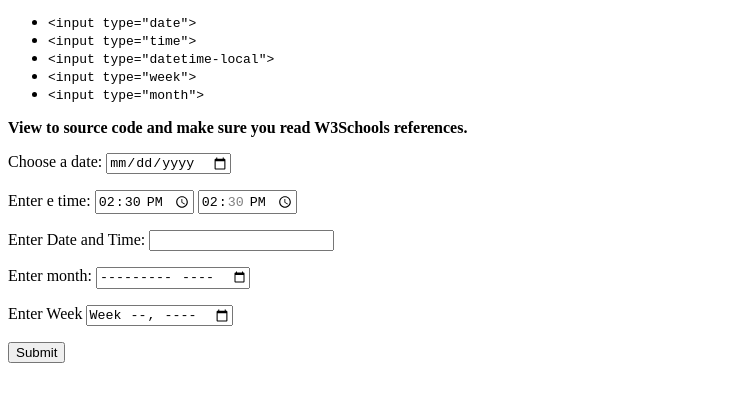
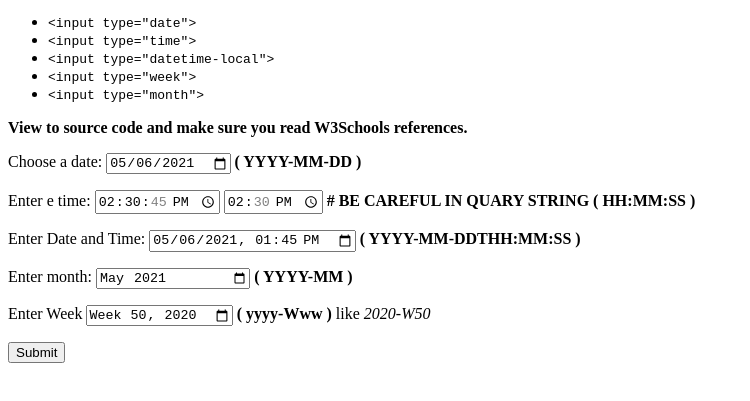
Before and after one commit to shafiswapnil/HTML5-Web-Forms, a plain HTML site: page 01-Exploring-New-Input-types/datetime.html in a window 1280 px wide. Shown: the part 101-502 px from the top of the page, without its empty margins (0-750 px from the left). Drawn offline with Linux system fonts and the light colour scheme.

Commit message:
datetime input type in huge 😓

```diff
--- a/01-Exploring-New-Input-types/datetime.html
+++ b/01-Exploring-New-Input-types/datetime.html
@@ -20,24 +20,30 @@
 	<form action="#">
 		<p>
 			<label for="date">Choose a date:</label>
-			<input type="date" name="date" id="date">
+			<input type="date" name="date" id="date" value="2021-05-06">
+			<span><b>( YYYY-MM-DD )</b></span>
 		</p>
 		<p>
 			<label for="time">Enter e time:</label>
-			<input type="time" name="time" id="time" value="14:30">
-			<input type="time" name="time" id="time" value="14:30" step="3600">
+			<input type="time" name="time" id="time" value="14:30:45">
+			<input type="time" name="time2" id="time2" value="14:30" step="3600">
+			<span><strong># BE CAREFUL IN QUARY STRING</strong></span>
+			<span><b>( HH:MM:SS )</b></span>
 		</p>
 		<p>
 			<label for="datetime">Enter Date and Time:</label>
-			<input type="datetime" name="datetime-local" id="datetime">
+			<input type="datetime-local" name="datetime" id="datetime" value="2021-05-06T13:45">
+			<span><strong>( YYYY-MM-DDTHH:MM:SS )</strong></span>
 		</p>
 		<p>
 			<label for="month">Enter month:</label>
-			<input type="month" name="month" id="month">
+			<input type="month" name="month" id="month" value="2021-05">
+			<span><strong>( YYYY-MM )</strong></span>
 		</p>
 		<p>
 			<label for="week">Enter Week</label>
-			<input type="week" name="weel" id="week">
+			<input type="week" name="weel" id="week" value="2020-W50">
+			<span><strong>( yyyy-Www )</strong> like <i>2020-W50</i></span>
 		</p>
 		<p>
 			<input type="submit">
```
